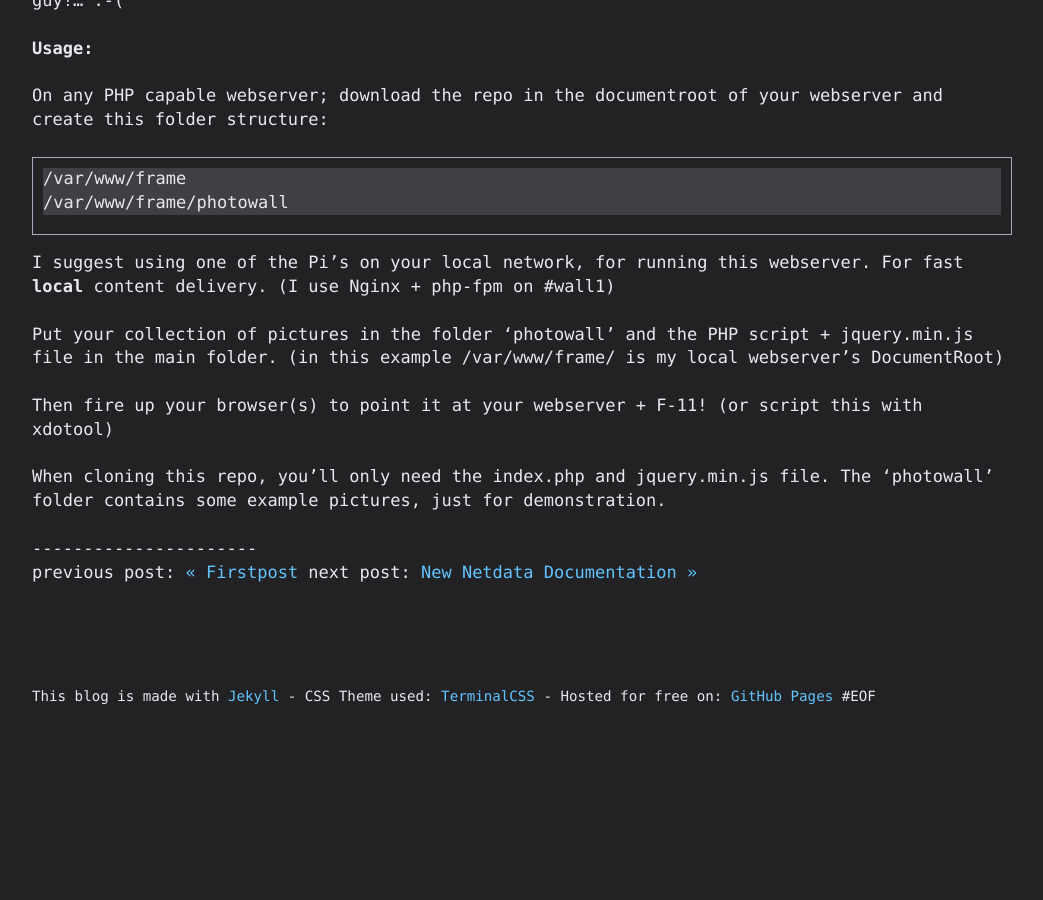
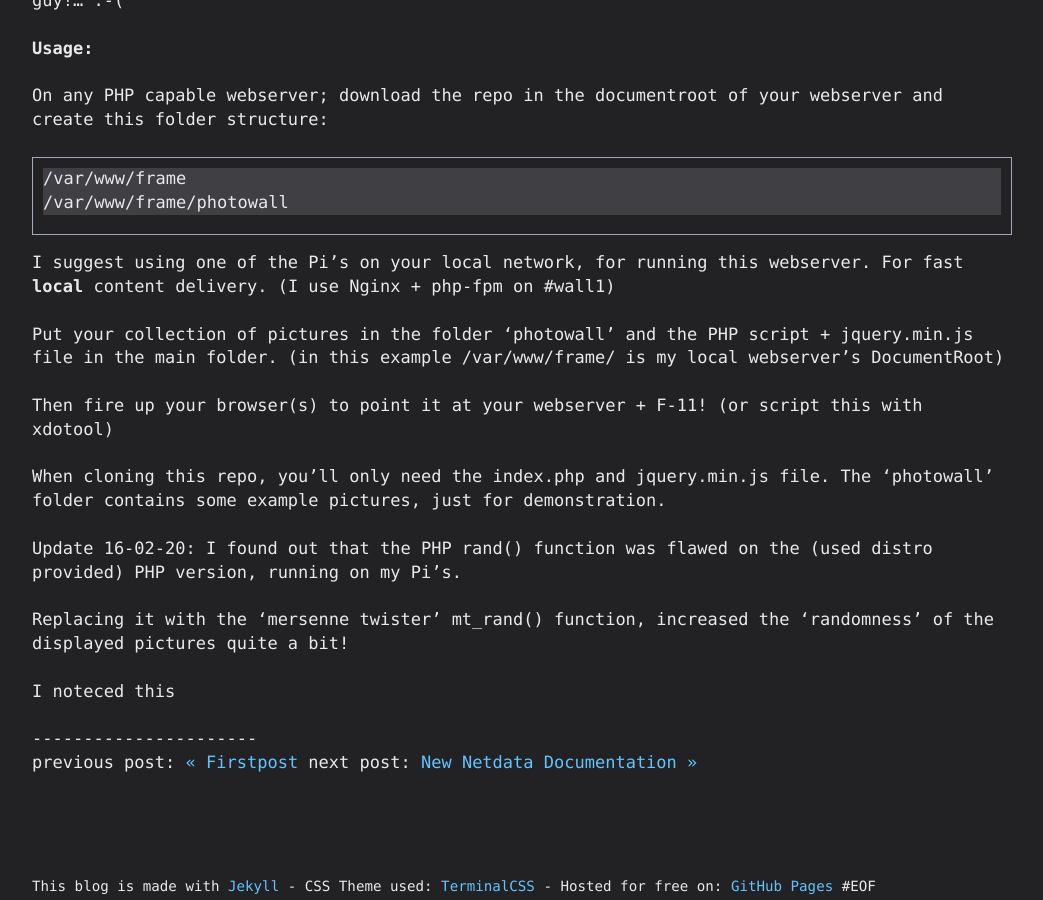
Before and after one commit to basdds/basdds.github.io, a Jekyll site: the page built from _posts/2020-01-21-Raspberry-Pi-Photowall.md, in a window 1280 px wide and 900 px high, scrolled down 2912 px. Shown: the whole window, without its empty margins (118-1161 px from the left). Built offline with Jekyll 4.4.1, drawn with Linux system fonts in a browser that asks for light colours; before the commit the page ends 3622 px from its top, so only the background shows below that.

Commit message:
mt_rand change

```diff
--- a/_posts/2020-01-21-Raspberry-Pi-Photowall.md
+++ b/_posts/2020-01-21-Raspberry-Pi-Photowall.md
@@ -61,3 +61,9 @@ Put your collection of pictures in the folder 'photowall' and the PHP script + j
 Then fire up your browser(s) to point it at your webserver + F-11! (or script this with xdotool)
 
 When cloning this repo, you'll only need the index.php and jquery.min.js file. The 'photowall' folder contains some example pictures, just for demonstration.
+
+Update 16-02-20: I found out that the PHP rand() function was flawed on the (used distro provided) PHP version, running on my Pi's.
+
+Replacing it with the 'mersenne twister' mt_rand() function, increased the 'randomness' of the displayed pictures quite a bit!
+
+ I noteced this
```
